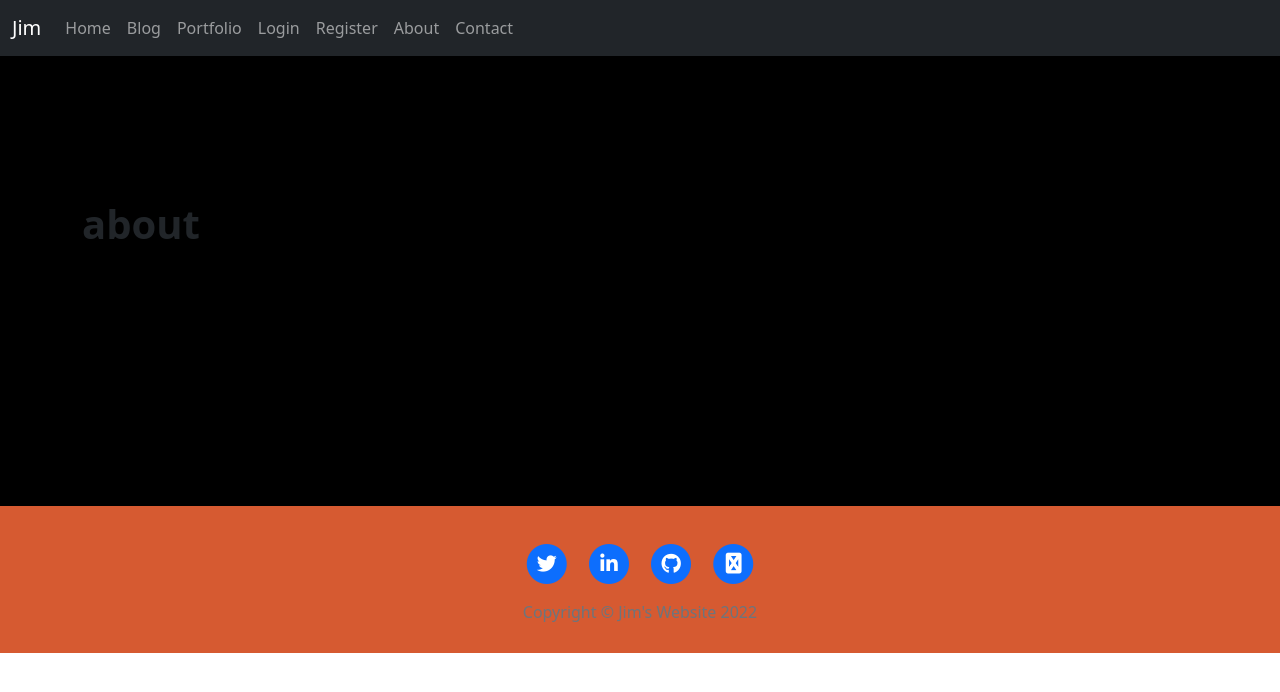
After one commit to jimkk159/day-82-portfolio-website-development, a Flask app: page /about in a window 1280 px wide. The commit adds this page. Shown: the top 692 px of the page. Run offline with Flask 2, Linux system fonts and the light colour scheme; some libraries are stand-ins or nearby versions.

Commit message:
create relationship html

```diff
--- a/main.py
+++ b/main.py
@@ -5,8 +5,54 @@ app = Flask(__name__)
 
 
 @app.route('/')
-def hello_world():
+def home():
     return render_template('index.html')
+
+
+# Portfolio
+@app.route('/portfolio-index')
+def portfolio_index():
+    return render_template('portfolio-index.html')
+
+
+# Blog
+@app.route('/blog-index')
+def blog_index():
+    return render_template('blog-index.html')
+
+
+@app.route('/blog-make-post')
+def blog_make_post():
+    return render_template('blog-make-post.html')
+
+
+@app.route('/blog-post')
+def blog_post():
+    return render_template('blog-post.html')
+
+
+# Login
+@app.route('/login')
+def login():
+    return render_template('login.html')
+
+
+# Register
+@app.route('/register')
+def register():
+    return render_template('register.html')
+
+
+# About
+@app.route('/about')
+def about():
+    return render_template('about.html')
+
+
+# Contact
+@app.route('/contact')
+def contact():
+    return render_template('contact.html')
 
 
 if __name__ == '__main__':
--- a/static/css/styles.css
+++ b/static/css/styles.css
@@ -24,7 +24,7 @@ body{
 header.master-head{
     background-color:black;
 }
-header.master-head .flex-row{
+header.master-head{
     padding: 200px 0 250px;
 }
 header.master-head .head-comment{
--- /dev/null
+++ b/templates/about.html
@@ -0,0 +1,7 @@
+{% include "header.html" %}
+<header class="master-head">
+    <div class="container">
+        <h1>about</h1>
+    </div>
+</header>
+{% include "footer.html" %}
--- a/templates/header.html
+++ b/templates/header.html
@@ -34,25 +34,28 @@
             <div class="d-flex justify-content-end">
                 <ul class="navbar-nav">
                     <li class="nav-item">
-                        <a class="nav-link" href="#">Home</a>
+                        <a class="nav-link" href="{{ url_for('home') }}">Home</a>
                     </li>
                     <li class="nav-item">
-                        <a class="nav-link" href="#">Blog</a>
+                        <a class="nav-link" href="{{ url_for('blog_index') }}">Blog</a>
                     </li>
                     <li class="nav-item">
-                        <a class="nav-link" href="#">Portfolio</a>
+                        <a class="nav-link" href="{{ url_for('portfolio_index') }}">Portfolio</a>
+                    </li>
+                    <li class="nav-item">
+                        <a class="nav-link" href="{{ url_for('login') }}">Login</a>
+                    </li>
+                    <li class="nav-item">
+                        <a class="nav-link" href="{{ url_for('register') }}">Register</a>
                     </li>
                     </li>
                     <li class="nav-item">
-                        <a class="nav-link" href="#">About</a>
+                        <a class="nav-link" href="{{ url_for('about') }}">About</a>
                     </li>
                     </li>
                     <li class="nav-item">
-                        <a class="nav-link" href="#">Contact</a>
+                        <a class="nav-link" href="{{ url_for('contact') }}">Contact</a>
                     </li>
-                    </li>
-                    <li class="nav-item">
-                        <a class="nav-link" href="#">Login</a>
                     </li>
                 </ul>
             </div>
```
Also changed, not shown: templates/blog-index.html (added, +7 -0 lines), templates/blog-make-post.html (added, +7 -0 lines), templates/blog-post.html (added, +7 -0 lines), templates/contact.html (added, +7 -0 lines), templates/login.html (added, +7 -0 lines), templates/portfolio-index.html (added, +7 -0 lines), templates/register.html (added, +7 -0 lines).
